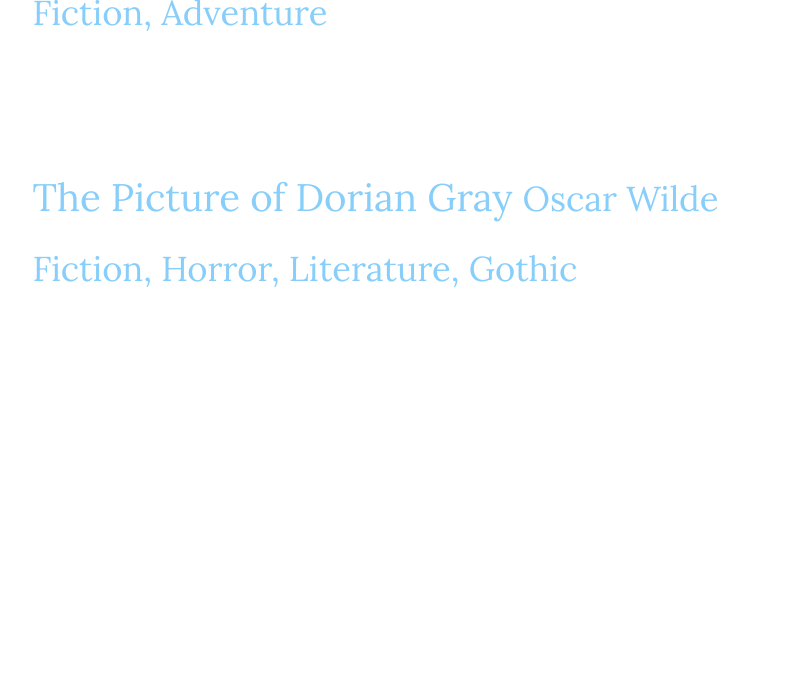
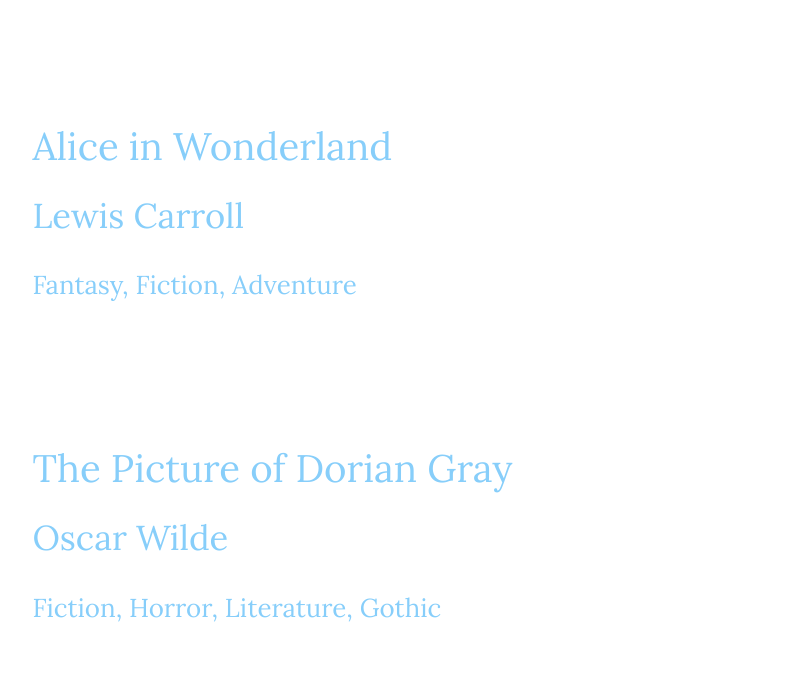
Before and after one commit to kniren/pyngular, a plain HTML site: page index.html in a window 1280 px wide. Shown: the part 806-1505 px from the top of the page, without its empty margins (246-1053 px from the left). Before the commit the page ends 1167 px from the top, so only its background shows below. Drawn offline with nearby package versions, Linux system fonts and the light colour scheme; some packages are replaced by stand-ins of ours.

Commit message:
Fixed css on archive page

```diff
--- a/css/style.css
+++ b/css/style.css
@@ -183,7 +183,8 @@ form {
 
 .archivelist {
   list-style: none;
-  padding: 0; }
+  padding: 0;
+  display: block; }
   .archivelist li {
     padding: 1.5rem 1rem;
     width: 100%;
@@ -194,15 +195,18 @@ form {
     background-color: lightskyblue; }
   .archivelist .archivelist-title {
     width: 100%;
+    display: block;
     white-space: nowrap;
     overflow: hidden;
     text-overflow: ellipsis; }
   .archivelist .archivelist-author {
     width: 100%;
+    display: block;
     font-size: 0.90023rem; }
   .archivelist .archivelist-tags {
     width: 100%;
-    font-size: 0.90023rem; }
+    display: block;
+    font-size: 0.67534rem; }
 
 /* Responsive design */
 @media (max-width: 840px) {
--- a/pages.json
+++ b/pages.json
@@ -1,26 +1,26 @@
 [
     {
-        "url":"carroll-lewis-alice-adventure-wonderland",
         "tags":"Fantasy, Fiction, Adventure",
         "author":"Lewis Carroll",
-        "title":"Alice in Wonderland"
+        "title":"Alice in Wonderland",
+        "url":"carroll-lewis-alice-adventure-wonderland"
     },
     {
-        "url":"kafka-franz-metamorphosis",
         "tags":"Academic, German Literature",
         "author":"Franz Kafka",
-        "title":"The Metamorphosis"
+        "title":"The Metamorphosis",
+        "url":"kafka-franz-metamorphosis"
     },
     {
-        "url":"stoker-bram-dracula",
         "tags":"Vampire, Horror, Gothic",
         "author":"Bram Stoker",
-        "title":"Dracula"
+        "title":"Dracula",
+        "url":"stoker-bram-dracula"
     },
     {
-        "url":"wilde-oscar-dorian-gray",
         "tags":"Fiction, Horror, Literature, Gothic",
         "author":"Oscar Wilde",
-        "title":"The Picture of Dorian Gray"
+        "title":"The Picture of Dorian Gray",
+        "url":"wilde-oscar-dorian-gray"
     }
 ]
```
Also changed, not shown: 1 other file.
